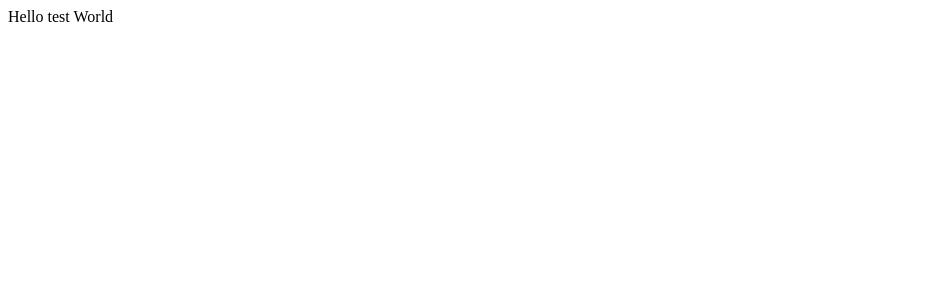
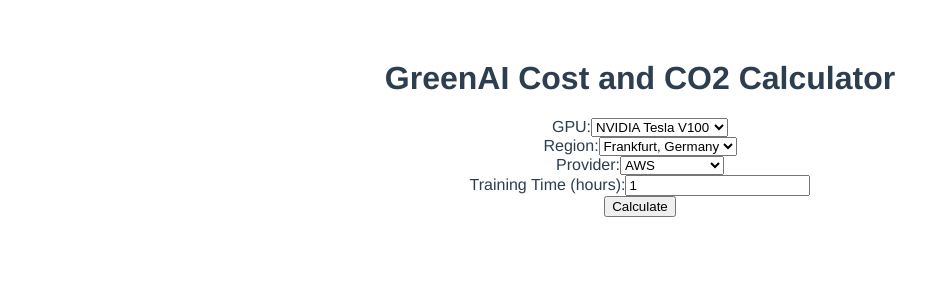
Before and after one commit to raksosuhl/my-first-static-web-app, a Vue app: page / in a window 1280 px wide. Shown: the top 300 px of the page, without its empty margins (0-950 px from the left). Built offline with nearby package versions, Linux system fonts and the light colour scheme.

Commit message:
Update App.vue

```diff
--- a/src/App.vue
+++ b/src/App.vue
@@ -1,5 +1,38 @@
 <template>
-  <div>Hello test {{ value }}</div>
+  <div id="app">
+    <h1>GreenAI Cost and CO2 Calculator</h1>
+    <div>
+      <label for="gpu">GPU:</label>
+      <select v-model="gpu">
+        <option v-for="gpuOption in gpuOptions" :key="gpuOption" :value="gpuOption">{{ gpuOption }}</option>
+      </select>
+    </div>
+    <div>
+      <label for="region">Region:</label>
+      <select v-model="region">
+        <option v-for="regionOption in regionOptions" :key="regionOption" :value="regionOption">{{ regionOption }}</option>
+      </select>
+    </div>
+    <div>
+      <label for="provider">Provider:</label>
+      <select v-model="provider">
+        <option v-for="providerOption in providerOptions" :key="providerOption" :value="providerOption">{{ providerOption }}</option>
+      </select>
+    </div>
+    <div>
+      <label for="time">Training Time (hours):</label>
+      <input type="number" v-model.number="time" />
+    </div>
+    <div>
+      <button @click="calculate">Calculate</button>
+    </div>
+    <div v-if="result">
+      <h2>Results</h2>
+      <p>Cost: {{ result.cost }} USD</p>
+      <p>CO2 Emissions: {{ result.co2 }} kg</p>
+      <p>Energy Consumption: {{ result.energy }} kWh</p>
+    </div>
+  </div>
 </template>
 
 <script>
@@ -7,8 +40,49 @@ export default {
   name: "App",
   data() {
     return {
-      value: "World"
+      gpu: "NVIDIA Tesla V100",
+      region: "Frankfurt, Germany",
+      provider: "AWS",
+      time: 1,
+      result: null,
+      gpuOptions: ["NVIDIA Tesla V100", "NVIDIA Tesla P100", "NVIDIA Tesla T4"],
+      regionOptions: ["Frankfurt, Germany", "Boston, USA", "Shenzhen, China", "Bangalore, India"],
+      providerOptions: ["AWS", "Google Cloud", "Azure"]
     };
+  },
+  methods: {
+    async calculate() {
+      // Beispielhafte API-Aufrufe und Berechnungen
+      const cost = await this.getCost();
+      const co2 = await this.getCO2Emissions();
+      const energy = await this.getEnergyConsumption();
+
+      this.result = { cost, co2, energy };
+    },
+    async getCost() {
+      // Hier würden API-Aufrufe zu den Preis-APIs von AWS, Google Cloud und Azure erfolgen
+      // Rückgabe eines Beispielwerts
+      return (this.time * 0.5).toFixed(2); // Beispielrechnung
+    },
+    async getCO2Emissions() {
+      // Hier würden API-Aufrufe zur Berechnung der CO2-Emissionen erfolgen
+      // Rückgabe eines Beispielwerts
+      return (this.time * 0.3).toFixed(2); // Beispielrechnung
+    },
+    async getEnergyConsumption() {
+      // Hier würden API-Aufrufe zur Berechnung des Energieverbrauchs erfolgen
+      // Rückgabe eines Beispielwerts
+      return (this.time * 2).toFixed(2); // Beispielrechnung
+    }
   }
 };
 </script>
+
+<style scoped>
+#app {
+  font-family: Avenir, Helvetica, Arial, sans-serif;
+  text-align: center;
+  color: #2c3e50;
+  margin-top: 60px;
+}
+</style>
```
